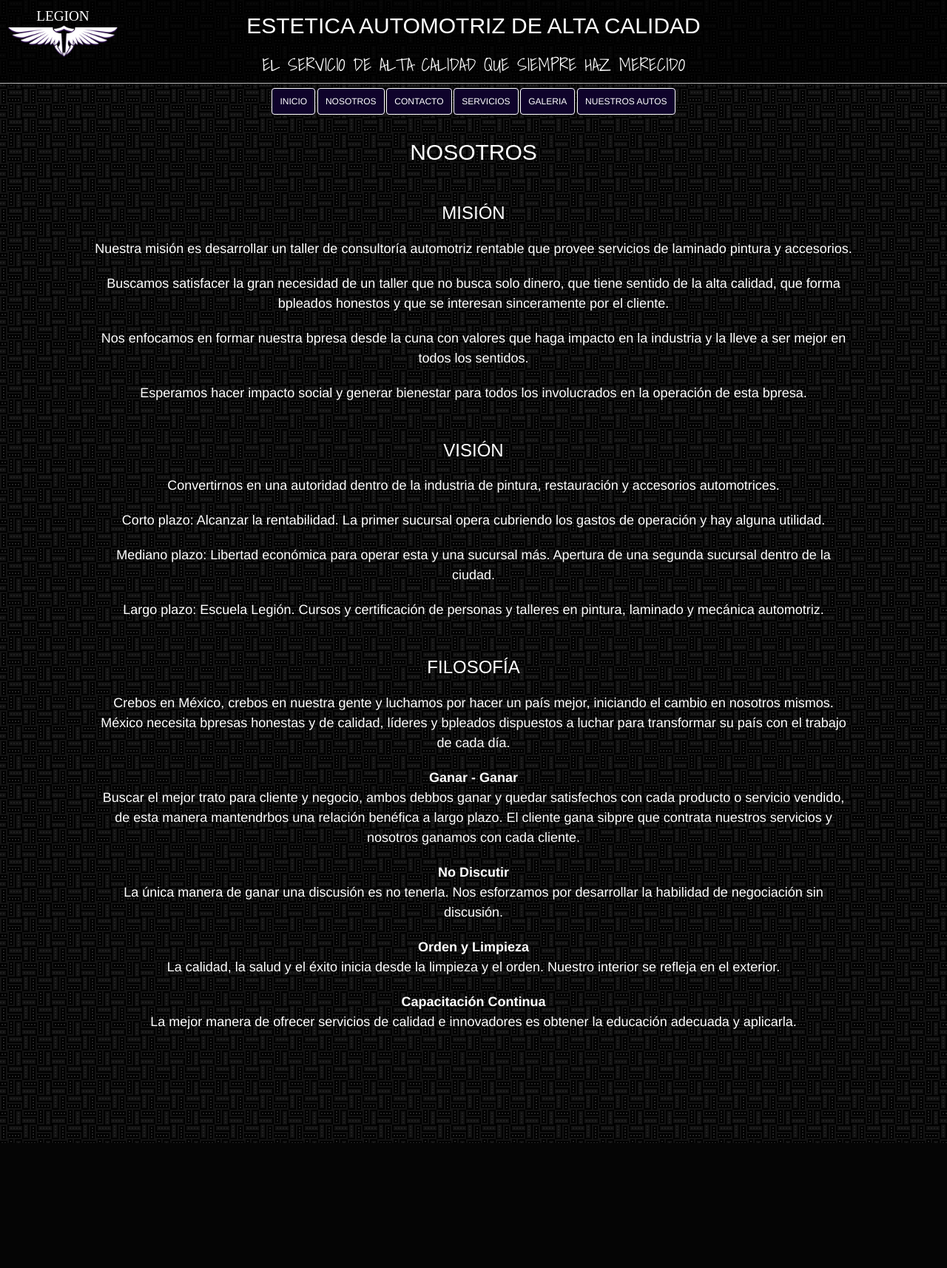
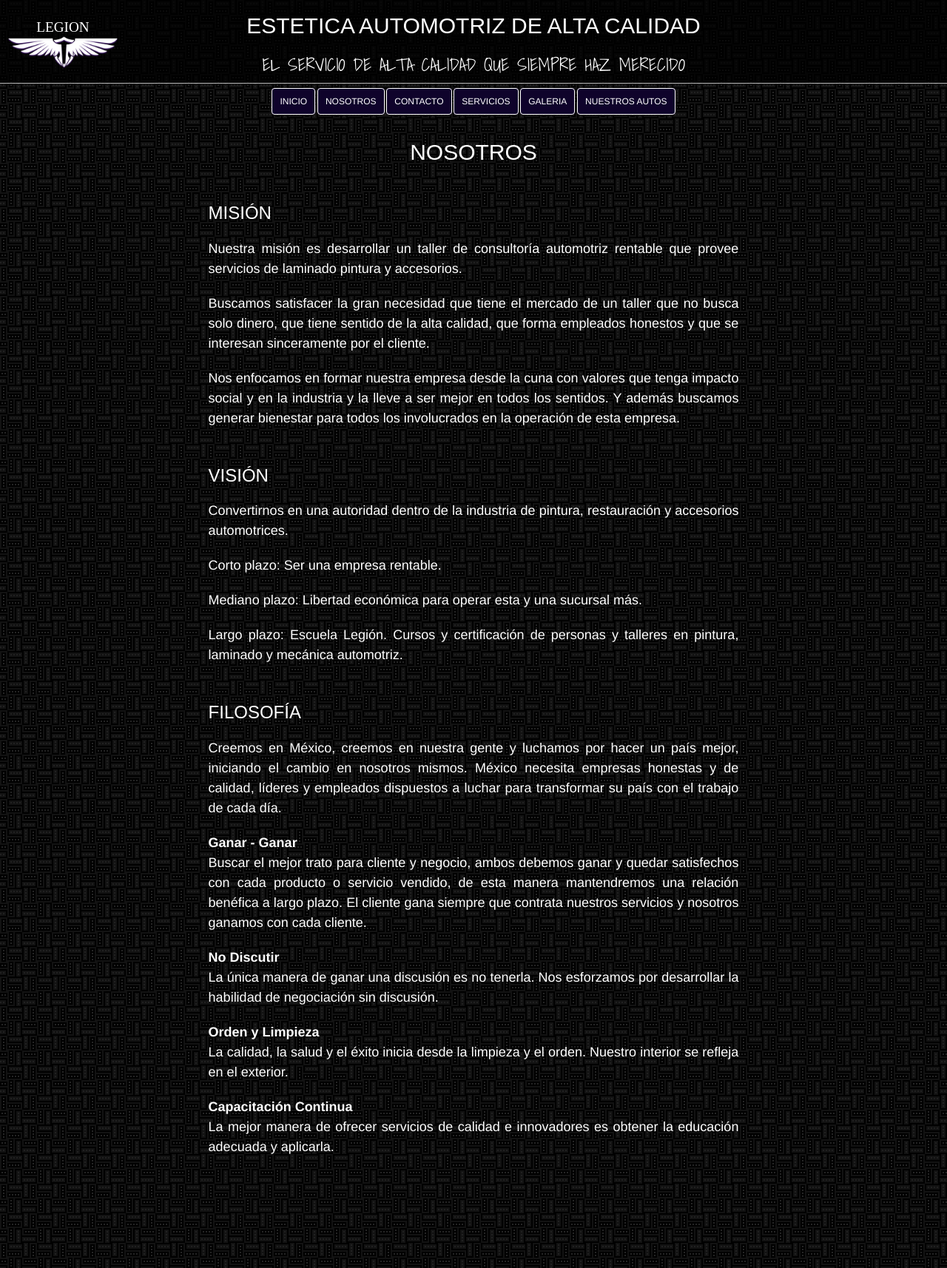
Before and after one commit to daniel-z/legionautomotriz.com, a PHP site: page /nosotros.html in a window 1280 px wide. Shown: the whole page at 74% size. Before the commit the page ends 1545 px from the top, so only its background shows below. Run offline with PHP 8.4, Linux system fonts and the light colour scheme; some libraries are stand-ins or nearby versions; some web fonts are replaced.

Commit message:
small improvements to nosotros web page.

```diff
--- a/nosotros.html
+++ b/nosotros.html
@@ -4,7 +4,7 @@
   <meta charset="UTF-8">
   <title>Legion Estetica Automotriz ~ Nosotros</title>
   <meta name="description" content="
-    Somos una bpresa mexicana, que cree en la gran capacidad y talento de nuestra gente. Sabbos que México necesita bpresas serias, responsables, honestas y nos esforzamos por serlo, formando y capacitandonos cada eslavon de nuestra fuerza laboral.
+    Somos una empresa mexicana dedicada al cuidado de la pintura y accesorios de tu auto, creemos en la gran capacidad y talento de nuestra gente. Sabemos que México necesita empresas serias, responsables, honestas y nos esforzamos por serlo, formando y capacitando cada eslabón de nuestra fuerza laboral.
   ">
   <link rel="stylesheet" href="styles/css/reset.css">
   <link rel="stylesheet" href="resources/vegas/dist/jquery.vegas.min.css">
@@ -34,15 +34,11 @@
       </p>
 
       <p>
-      Buscamos satisfacer la gran necesidad de un taller que no busca solo dinero, que tiene sentido de la alta calidad, que forma bpleados honestos y que se interesan sinceramente por el cliente.
+      Buscamos satisfacer la gran necesidad que tiene el mercado de un taller que no busca solo dinero, que tiene sentido de la alta calidad, que forma empleados honestos y que se interesan sinceramente por el cliente.
       </p>
 
       <p>
-      Nos enfocamos en formar nuestra bpresa desde la cuna con valores que haga impacto en la industria y la lleve a ser mejor en todos los sentidos.
-      </p>
-
-      <p>
-      Esperamos hacer impacto social y generar bienestar para todos los involucrados en la operación de esta bpresa.
+        Nos enfocamos en formar nuestra empresa desde la cuna con valores que tenga impacto social y en la industria y la lleve a ser mejor en todos los sentidos. Y además buscamos generar bienestar para todos los involucrados en la operación de esta empresa.
       </p>
     </div>
     <div class="vision small-section">
@@ -51,29 +47,25 @@
         Convertirnos en una autoridad dentro de la industria de pintura, restauración y accesorios automotrices.
       </p>
       <p>
-        Corto plazo:
-        Alcanzar la rentabilidad. La primer sucursal opera cubriendo los gastos de operación y hay alguna utilidad.
+        Corto plazo: Ser una empresa rentable.
       </p>
       <p>
-        Mediano plazo:
-        Libertad económica para operar esta y una sucursal más. Apertura de una segunda sucursal dentro de la ciudad.
+        Mediano plazo: Libertad económica para operar esta y una sucursal más.
       </p>
       <p>
-        Largo plazo:
-        Escuela Legión. Cursos y certificación de personas y talleres en pintura, laminado y mecánica automotriz.
+        Largo plazo: Escuela Legión. Cursos y certificación de personas y talleres en pintura, laminado y mecánica automotriz.
       </p>
     </div>
 
     <div class="small-section">
       <h2>Filosofía</h2>
       <p>
-        Crebos en México, crebos en nuestra gente y luchamos por hacer un país mejor, iniciando el cambio en nosotros mismos.
-        México necesita bpresas honestas y de calidad, líderes y bpleados dispuestos a luchar para transformar su país con el trabajo de cada día.
+        Creemos en México, creemos en nuestra gente y luchamos por hacer un país mejor, iniciando el cambio en nosotros mismos. México necesita empresas honestas y de calidad, líderes y empleados dispuestos a luchar para transformar su país con el trabajo de cada día.
       </p>
 
       <p>
         <b>Ganar - Ganar</b><br />
-        Buscar el mejor trato para cliente y negocio, ambos debbos ganar y quedar satisfechos con cada producto o servicio vendido, de esta manera mantendrbos una relación benéfica a largo plazo. El cliente gana sibpre que contrata nuestros servicios y nosotros ganamos con cada cliente.
+         Buscar el mejor trato para cliente y negocio, ambos debemos ganar y quedar satisfechos con cada producto o servicio vendido, de esta manera mantendremos una relación benéfica a largo plazo. El cliente gana siempre que contrata nuestros servicios y nosotros ganamos con cada cliente.
       </p>
 
       <p>
--- a/styles/less/styles.less
+++ b/styles/less/styles.less
@@ -120,7 +120,7 @@ header {
 
   .logo {
     position: absolute;
-    top: 10px;
+    top: 25px;
     left: 10px;
     font-size: .8em;
     width: 150px;
@@ -293,7 +293,13 @@ section {
   .content {
     div.small-section {
       margin: 50px auto;
-      width: 100%;
+      width: 70%;
+      text-align: justify;
+
+      h2, p {
+        margin: 20px auto;
+        width: 80%;
+      }
 
       p {
         margin: 20px auto;
@@ -326,6 +332,7 @@ section {
     .logo {
       width: 100px;
       font-size: .8em;
+      top: 10px;
     }
     .title {
       h1 {
```
Also changed, not shown: styles/css/styles.css.
